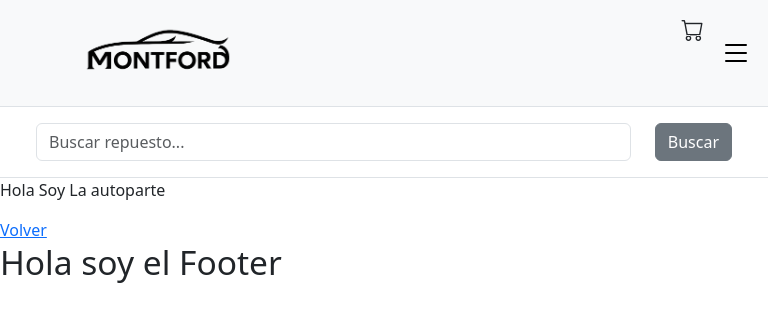
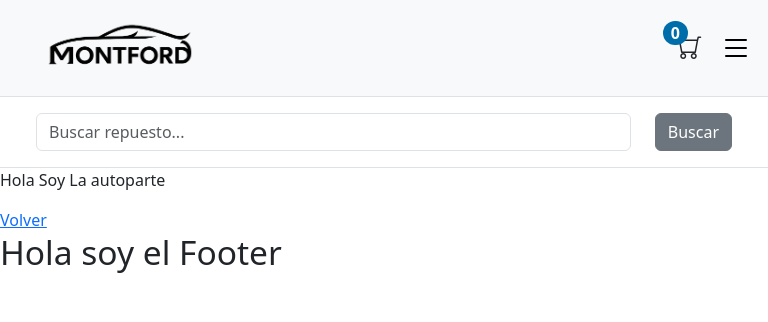
Before and after one commit to matiasealianelli/Catalogo-repuestos, a React (Vite) app: page /autoparte in a window 768 px wide. Shown: the top 322 px of the page. Built offline with nearby package versions, Linux system fonts and the light colour scheme.

Commit message:
Fix padding cart + add number counter autoparts in cart

```diff
--- a/src/components/ui/components-header/btnCart/btnCart.css
+++ b/src/components/ui/components-header/btnCart/btnCart.css
@@ -1,21 +1,39 @@
 .conteinerBtnCart {
-  width: auto;
+  width: min-content;
   height: min-content;
+  display: flex;
 }
 .btnCart {
-  font-size: 1.4rem;
-  padding: 0.5rem;
+  font-size: 1.5rem;
+  padding: 0.5rem 0.7rem;
+  transform: scaleX(-1);
 }
 .btnCart:hover {
   color: #fff;
   cursor: pointer;
   background-color: rgb(0, 109, 171);
 }
-@media (min-width: 280px) and (max-width: 768px) {
+.numberAutopartsCart{
+  color: #fff;
+  font-weight: 600;
+  display: flex;
+  position:absolute;
+  top: auto;
+  border-radius: 50px;
+  background-color: rgb(0, 109, 171);
+  padding: 0rem 0.5rem;
+}
+@media (min-width: 280px) and (max-width: 860px) {
   .btnCart {
     display: block;
-    top: 0.3rem;
+    top: 1.3rem;
     right: 3.5rem;
     position: absolute;
   }
+  .numberAutopartsCart {
+    display: block;
+    top: 1.3rem;
+    right: 5rem;
+    position: absolute;
+  }
 }
--- a/src/components/ui/components-header/btnCart/btnCart.jsx
+++ b/src/components/ui/components-header/btnCart/btnCart.jsx
@@ -5,6 +5,7 @@ export default function BtnCart() {
     <>
       <div className=" conteinerBtnCart">
         <i className="bi bi-cart btnCart"></i>
+        <p className='numberAutopartsCart'>0</p>
       </div>
     </>
   );
--- a/src/components/ui/components-header/btnMenuBurguer/btnMenu.css
+++ b/src/components/ui/components-header/btnMenuBurguer/btnMenu.css
@@ -4,7 +4,7 @@
   position: absolute;
   right: 1rem;
 }
-@media (max-width: 768px){
+@media (min-width: 280px) and (max-width: 860px){
   .icon-menu {
     display: flex;
   }
--- a/src/styles/header.css
+++ b/src/styles/header.css
@@ -6,7 +6,7 @@ header {
 }
 .conteinerColsNav {
   width: 100%;
-  padding: 1.2rem 10%;
+  padding: 0.5rem 10%;
   display: flex;
   flex-direction: row;
   align-items: center;
@@ -20,7 +20,9 @@ header {
   justify-content: space-around;
 }
 @media (max-width: 768px) {
-
+  .conteinerColsNav {
+    padding: 0.5rem 0;
+  }
   .visible {
     display: flex;
   }
@@ -28,8 +30,8 @@ header {
     display: none;
   }
 }
-@media (min-width:768px) and (max-width: 860px){
-  .conteinerColsNav{
-    padding: 0.8rem 5%;
+@media (min-width: 768px) and (max-width: 860px) {
+  .conteinerColsNav {
+    padding: 0.5rem 0;
   }
 }
```
